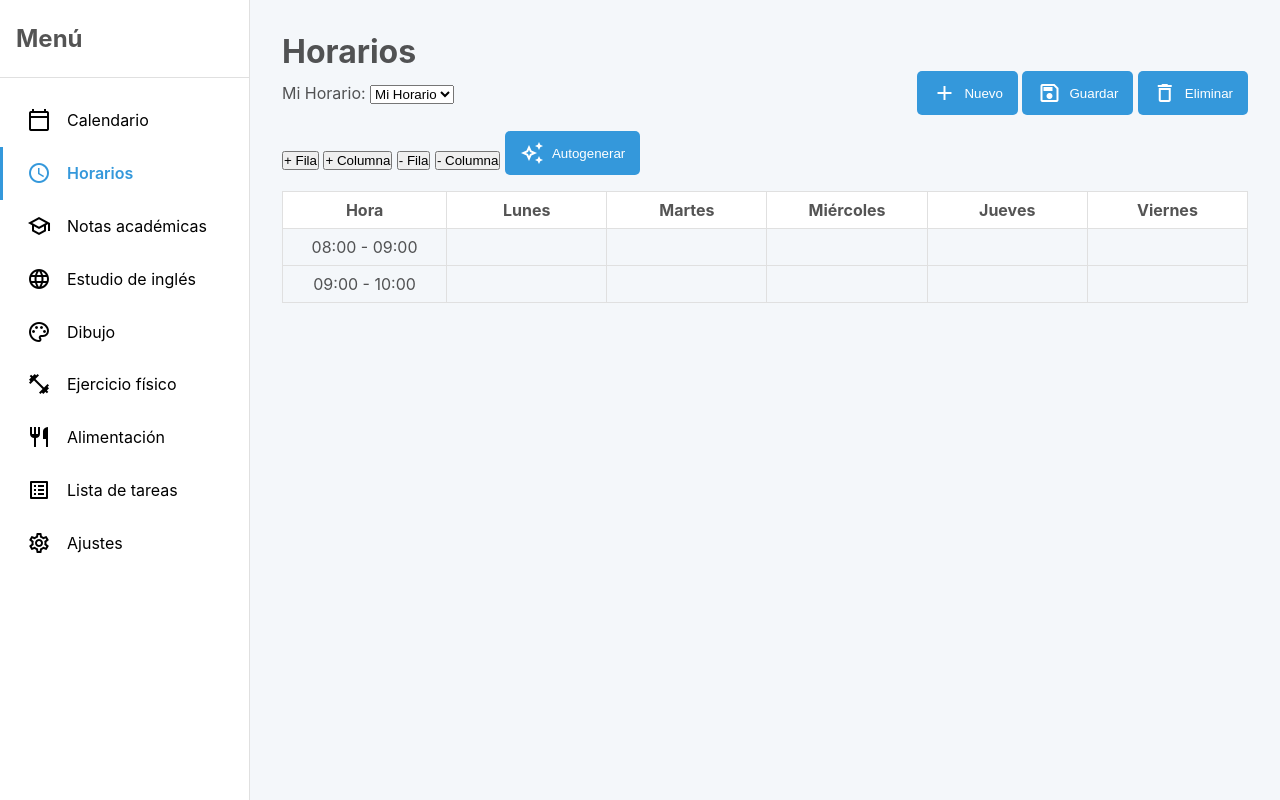
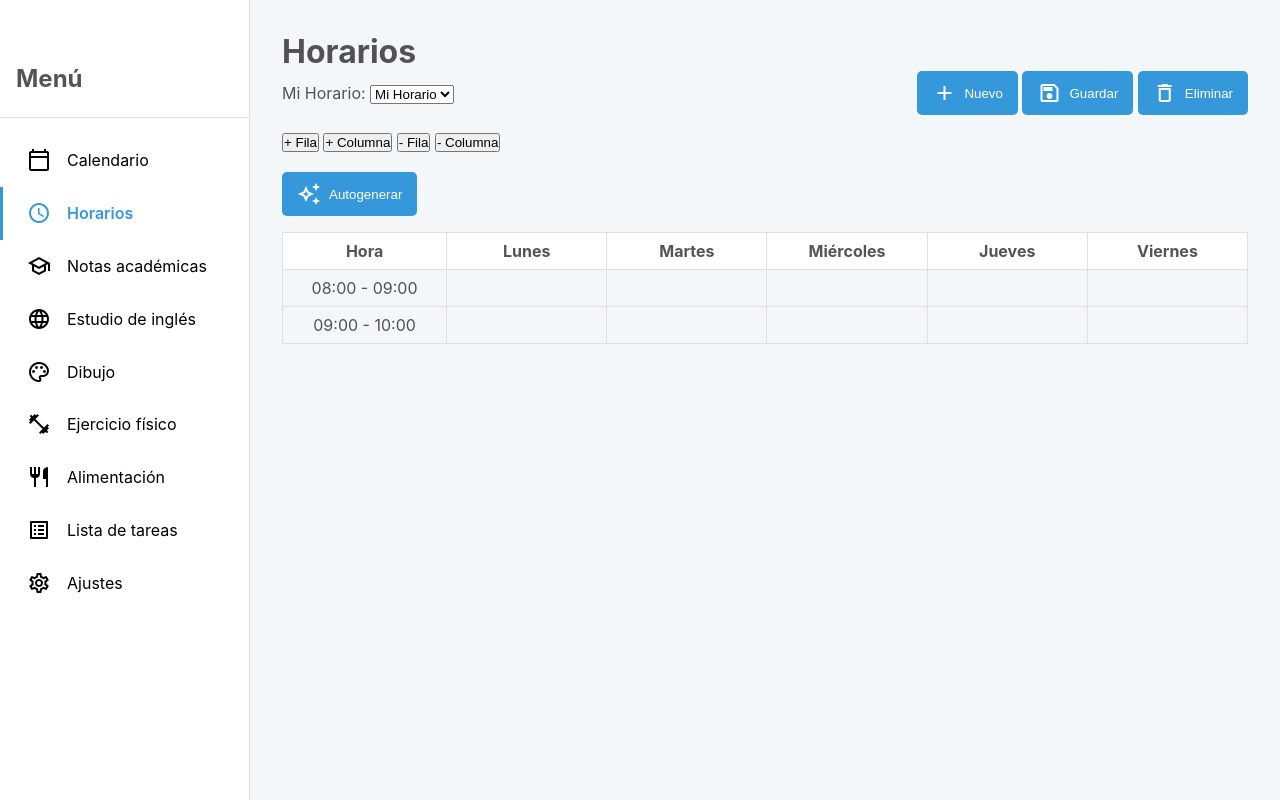
Before and after one commit to AlexPrado2101/Productividad, a plain HTML site: page index.html in a window 1280 px wide. Drawn offline with nearby package versions, Linux system fonts and the light colour scheme.

Commit message:
Add files via upload

```diff
--- a/index.html
+++ b/index.html
@@ -15,7 +15,7 @@
             <span class="material-icons-outlined">menu</span>
         </button>
         <aside class="sidebar">
-            <div class="sidebar-header">
+            <div class="sidebar-header"><br><br>
                 <h2>Menú</h2>
                 <div class="global-search-wrapper">
                     <span class="material-icons-outlined">search</span>
@@ -66,7 +66,7 @@
 
             <!-- Página: Calendario -->
             <div id="page-calendario" class="page-wrapper" style="display: none;">
-                <h1>Calendario de Progreso</h1>
+                <h1>Calendario de Progreso</h1><br><br>
                 <div class="calendar-container">
                     <div class="calendar-header">
                         <button id="prev-month-btn" class="control-btn">&lt;</button>
@@ -105,7 +105,7 @@
                             <button id="add-row-btn">+ Fila</button>
                             <button id="add-col-btn">+ Columna</button>
                             <button id="remove-row-btn">- Fila</button>
-                            <button id="remove-col-btn">- Columna</button>
+                            <button id="remove-col-btn">- Columna</button><br><br>
                             <button id="autogen-modal-btn" class="control-btn"><span class="material-icons-outlined">auto_awesome</span>Autogenerar</button>
                         </div>
                     </div>
@@ -146,20 +146,20 @@
 
             <!-- Página: Notas Académicas -->
             <div id="page-notas" class="page-wrapper" style="display: none;">
-                <h1>Notas Académicas</h1>
+                <h1>Notas Académicas</h1><br>
 
                 <div id="notes-container">
                     <!-- Vista Principal: Lista de Materias -->
                     <div id="subjects-list-view">
-                        <h2>Mis Materias</h2>
+                        <h2>Mis Materias</h2><br>
                         <button id="add-subject-btn" class="control-btn"><span class="material-icons-outlined">add</span> Añadir Materia</button>
                         <div id="subjects-list"></div>
                     </div>
 
                     <!-- Vista de Detalle: Materia Individual (oculta por defecto) -->
                     <div id="subject-detail-view" style="display: none;">
+                        <h2 id="subject-title"></h2><br>
                         <button id="back-to-subjects-btn" class="control-btn"><span class="material-icons-outlined">arrow_back</span> Volver</button>
-                        <h2 id="subject-title"></h2>
 
                         <div class="subject-detail-layout">
                             <!-- Columna de Resumen -->
@@ -202,25 +202,20 @@
 
             <!-- Página: Estudio de Inglés -->
             <div id="page-ingles" class="page-wrapper" style="display: none;">
-                <h1>Estudio de Inglés</h1>
-
-                <div id="ingles-container">
-                    <div class="toolbar">
-                        <input type="search" id="ingles-search-input" placeholder="Filtrar en esta sección..." class="local-search-input">
-                    </div>
+                <h1>Estudio de Inglés</h1><br>
                     <!-- Pestañas -->
                     <div class="tab-switcher">
                         <button class="tab-btn active" data-tab="vocab">Vocabulario</button>
                         <button class="tab-btn" data-tab="grammar">Gramática</button>
                         <button class="tab-btn" data-tab="resources">Recursos</button>
-                    </div>
+                    </div><br>
 
                     <!-- Contenido de Pestañas -->
                     <div id="vocab-tab-content" class="tab-content active">
-                        <h3>Mi Vocabulario</h3>
+                        <h3>Mi Vocabulario</h3><br>
                         <div class="toolbar">
-                            <button id="add-vocab-btn" class="control-btn"><span class="material-icons-outlined">add</span> Añadir Palabra</button>
-                            <button id="start-flashcards-btn" class="control-btn"><span class="material-icons-outlined">style</span> Iniciar Flashcards</button>
+                            <button id="add-vocab-btn" class="control-btn"><span class="material-icons-outlined">add</span>Añadir Palabra</button>
+                            <button id="start-flashcards-btn" class="control-btn"><span class="material-icons-outlined">style</span>Flashcards</button>
                         </div>
                         <div id="flashcard-view" style="display: none;">
                             <div class="flashcard-container">
@@ -235,13 +230,13 @@
                     </div>
 
                     <div id="grammar-tab-content" class="tab-content">
-                        <h3>Mis Apuntes de Gramática</h3>
+                        <h3>Mis Apuntes de Gramática</h3><br>
                         <button id="add-grammar-btn" class="control-btn"><span class="material-icons-outlined">add</span> Añadir Regla</button>
-                        <div id="grammar-list"></div>
+                        <div id="grammar-list"></div><br>
                     </div>
 
                     <div id="resources-tab-content" class="tab-content">
-                        <h3>Mis Recursos</h3>
+                        <h3>Mis Recursos</h3><br>
                         <button id="add-resource-btn" class="control-btn"><span class="material-icons-outlined">add</span> Subir Recurso</button>
                         <div id="resource-gallery"></div>
                     </div>
```
